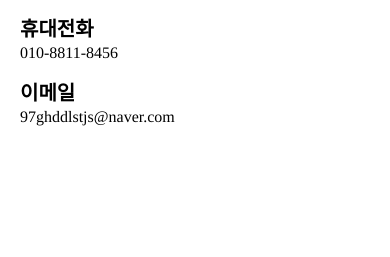
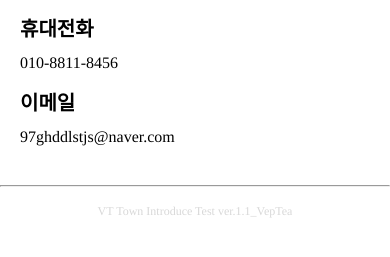
Before and after one commit to VepTea/VTTown, a plain HTML site: page 3.html in a window 390 px wide. Shown: the part 251-508 px from the top of the page. Drawn offline with Linux system fonts and the light colour scheme.

Commit message:
Add files via upload

```diff
--- a/3.html
+++ b/3.html
@@ -32,10 +32,11 @@
             <h3>이메일</h3>
             97ghddlstjs@naver.com</p>
         </main>
-        <!-- <hr>
+    </div>
+        <hr>
         <footer>
             <p>VT Town Introduce Test ver.1.1_VepTea</p>
-        </footer> -->
+        </footer>
 </body>
 
 </html>
--- a/style.css
+++ b/style.css
@@ -1,5 +1,5 @@
 body {
-    font-family: 'times', 'noto sans KR';
+    font-family: 'times', 'Noto Sans KR';
     margin: 0;
     line-height: 1.5em;
 }
@@ -49,7 +49,6 @@ img {
     width:100%;
 }
 .pic {
-
     margin-right: 20px;
 }
 article{
@@ -68,8 +67,14 @@ footer {
     display: flex;
     flex-direction: column;
     align-items: center;
+}
 
+@media screen and (min-width: 1201px){
+    .pic {
+        width: 500px;
+    }
 }
+
 @media screen and (max-width: 1200px){
     #content {
         margin: 0 auto;
@@ -80,7 +85,8 @@ footer {
 
 @media screen and (max-width: 800px) {
     .grid {
-        display:block;
+        display:flex;
+        flex-direction: column;
     }
 
     #content {
@@ -104,10 +110,12 @@ footer {
 
 @media screen and (max-width: 500px){
     .pic { width: 100%;}
-}
+
 .column {
     display: block;
     grid-template-columns: 1fr 2fr;
     margin-bottom: 10px;
     text-align: center;
 }
+h3 {margin: 10px 0;}
+}
```
Also changed, not shown: 4.html (+3 -2 lines), index.html (+2 -0 lines).
